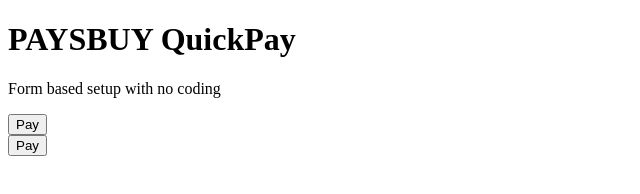
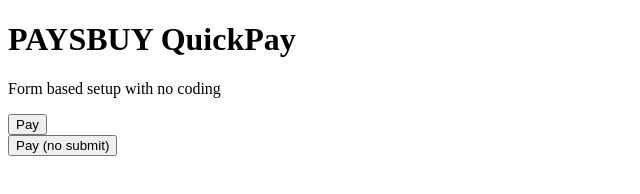
Before and after one commit to v3ss0n/quickpay.js, a plain HTML site: page build/form_test.html in a window 1280 px wide. Shown: the whole page, without its empty margins (0-640 px from the left). Drawn offline with Linux system fonts and the light colour scheme.

Commit message:
Markup based setup complete

```diff
--- a/build/form_test.html
+++ b/build/form_test.html
@@ -9,23 +9,13 @@
 	<h1>PAYSBUY QuickPay</h1>
 	<p>Form based setup with no coding</p>
 
-
-
-	<form action="/my_payment_code">
-
-		<script src="quickpay.js" class="btn-quickpay" data-qp-key="pub_hrkK7qM6Can2vCsolp" data-qp-title="My Shop!" data-qp-description="1 item"></script>
-
+	<form method="GET" action="/my_payment_code">
+		<script src="quickpay.js" class="btn-quickpay" data-qp-image="http://pipsum.com/64x64.jpg" data-qp-key="pub_hrkK7qM6Can2vCsolp" data-qp-title="mywidgetshop.com" data-qp-description="2 Widgets @ ฿1,500" data-qp-amount=3000></script>
 	</form>
 
-
-
-	<form action="/my_payment_code">
-
-		<script src="quickpay.js" class="btn-quickpay" data-qp-key="pub_hrkK7qM6Can2vCsolp" data-qp-title="BEER TIME" data-qp-submit-label="OK, cheers!"></script>
-
+	<form method="GET" action="/my_payment_code">
+		<script src="quickpay.js" class="btn-quickpay" data-qp-image="http://emoji.fileformat.info/gemoji/beer.png" data-qp-key="pub_hrkK7qM6Can2vCsolp" data-qp-no-submit="true" data-qp-button-label="Pay (no submit)" data-qp-title="My Beer Fund" data-qp-submit-label="OK, cheers!" data-qp-description="Buy me a beer? Only 200 baht"></script>
 	</form>
-
-
 
 </body>
 </html>
--- a/build/quickpay.js
+++ b/build/quickpay.js
@@ -45,6 +45,7 @@
 				var _p = _merge([{}, this._params, params || {}]);
 				this._sendConfigToCheckout(_p);
 				this._resultHandler = _p.onComplete;
+				this._active = true;
 				this._showCheckout();
 			},
 
@@ -68,6 +69,8 @@
 			_makeCheckoutListener: function() {
 				return (function(_this){
 					return function(ev) {
+
+						if (!_this._active) return false;
 
 						// check message is coming from checkout
 						if (!ev.origin || (ev.origin != _QPSERVER)) {
@@ -105,6 +108,7 @@
 				for (var st in transf) this._iframe.style[transf[st]+'ransform'] = 'scale(0.9)';
 				this._iframe.style.opacity = '0';
 				this._wrapper.style.opacity = '0';
+				this._active = false;
 			},
 
 			_prepareWrapper: function() {
@@ -182,23 +186,59 @@
 	window.Paysbuy = window.Paysbuy || {};
 	window.Paysbuy.QuickPay = QuickPay;
 
+	// check if this script is being used as a quickpay button generator
 	var qpScript = (function() {
 		var scripts = document.getElementsByTagName('script');
 		return scripts[scripts.length-1];
 	})();
+	if (qpScript.getAttribute('data-qp-key')) {
 
-	if (qpScript.getAttribute('data-qp-key')) {
-		var qpScriptContainer = qpScript.parentNode;
-		var btn = document.createElement('button');
-		btn.innerHTML = 'Pay';
-		console.log(getQPConfigFromAttribs(qpScript.attributes));
-		qpScriptContainer.appendChild(btn);
+		// create a launcher
+		var
+			cfg = getQPConfigFromAttribs(qpScript.attributes),
+			launcher = QuickPay.configure(cfg),
+			container = qpScript.parentNode
+		;
+		// create quickpay button
+		container.appendChild(makeQuickPayButton(launcher, cfg.buttonLabel, qpScript.className));
+		// and the input element to receive the token
+		var tokenField = makeTokenField(cfg.tokenFieldName || 'qp-token');
+		container.appendChild(tokenField);
+		// attach return handler to launcher
+		launcher._params.onComplete = (function(_tokenField, doSubmit) {
+			return function(result) {
+				_tokenField.value = result.token;
+				doSubmit && _tokenField.form.submit();
+			};
+		})(tokenField, !cfg.noSubmit);
 	}
 
+	function makeQuickPayButton(launcher, text, className) {
+		var btn = document.createElement('button');
+		btn.innerHTML = text || 'Pay';
+		btn.className = className || '';
+		btn.addEventListener('click', (function(_l) {
+			return function(e) {
+				_l.open();
+				e.preventDefault();
+				return false;
+			};
+		})(launcher));
+		return btn;
+	}
+
+	function makeTokenField(name) {
+		var field = document.createElement('input');
+		field.type = 'hidden';
+		field.name = name;
+		return field;
+	}
+
+	// extract quickpay config object from attribute collection (camelcase the key names too)
 	function getQPConfigFromAttribs(attrs) {
 		var cfg = {}, rx = /^data-qp-(.+)/i, matches;
 		for (var i=0; i<attrs.length; i++) {
-			if (matches = attrs[i].name.match(rx)) cfg[matches[1].replace(/-([a-z])/g, function (g){return g[1].toUpperCase();})] = attrs[i].nodeValue;
+			if (matches = attrs[i].name.match(rx)) cfg[matches[1].replace(/-([a-z])/g, function (g){return g[1].toUpperCase();})] = attrs[i].value;
 		}
 		return cfg;
 	}
```
